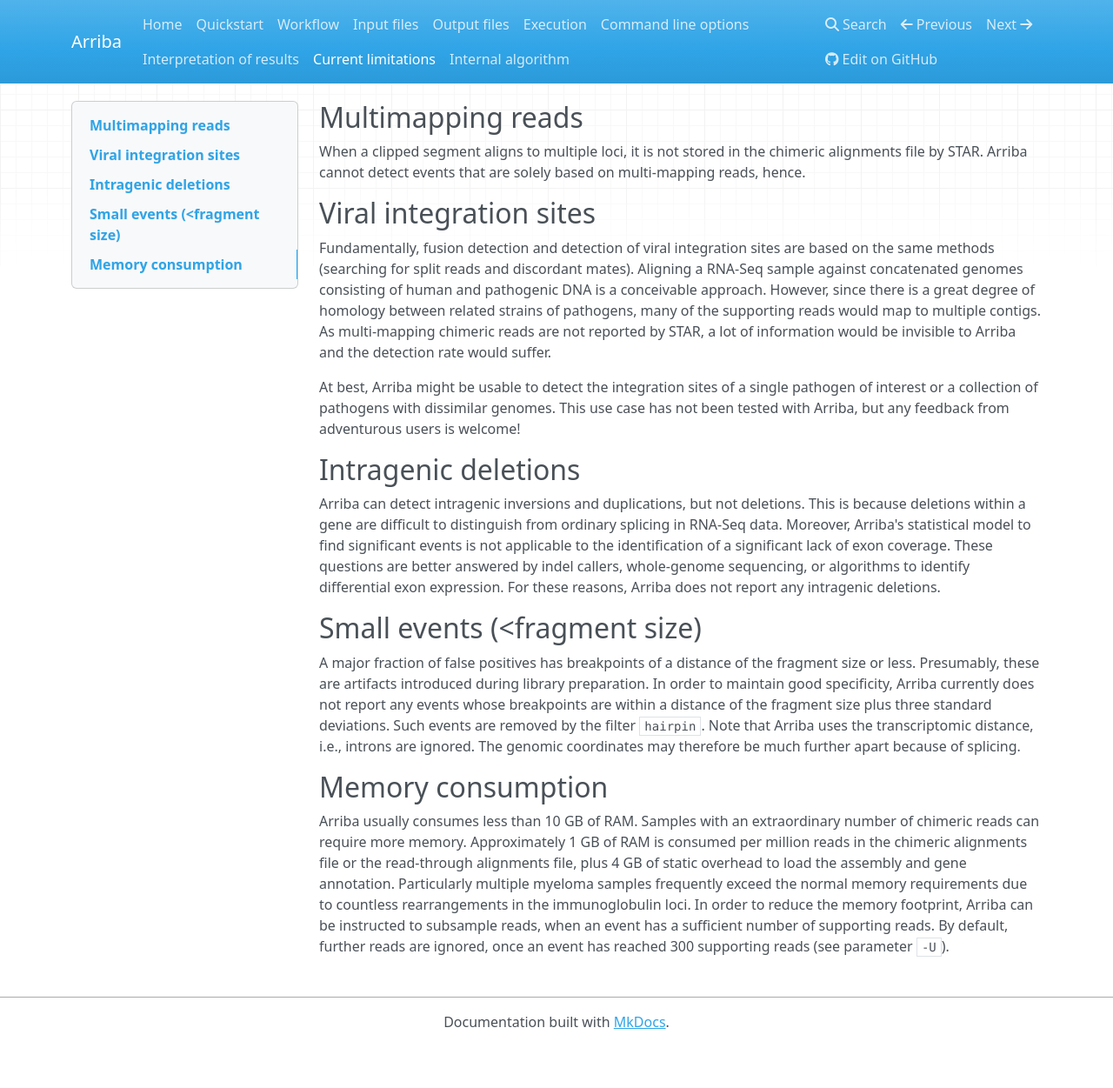
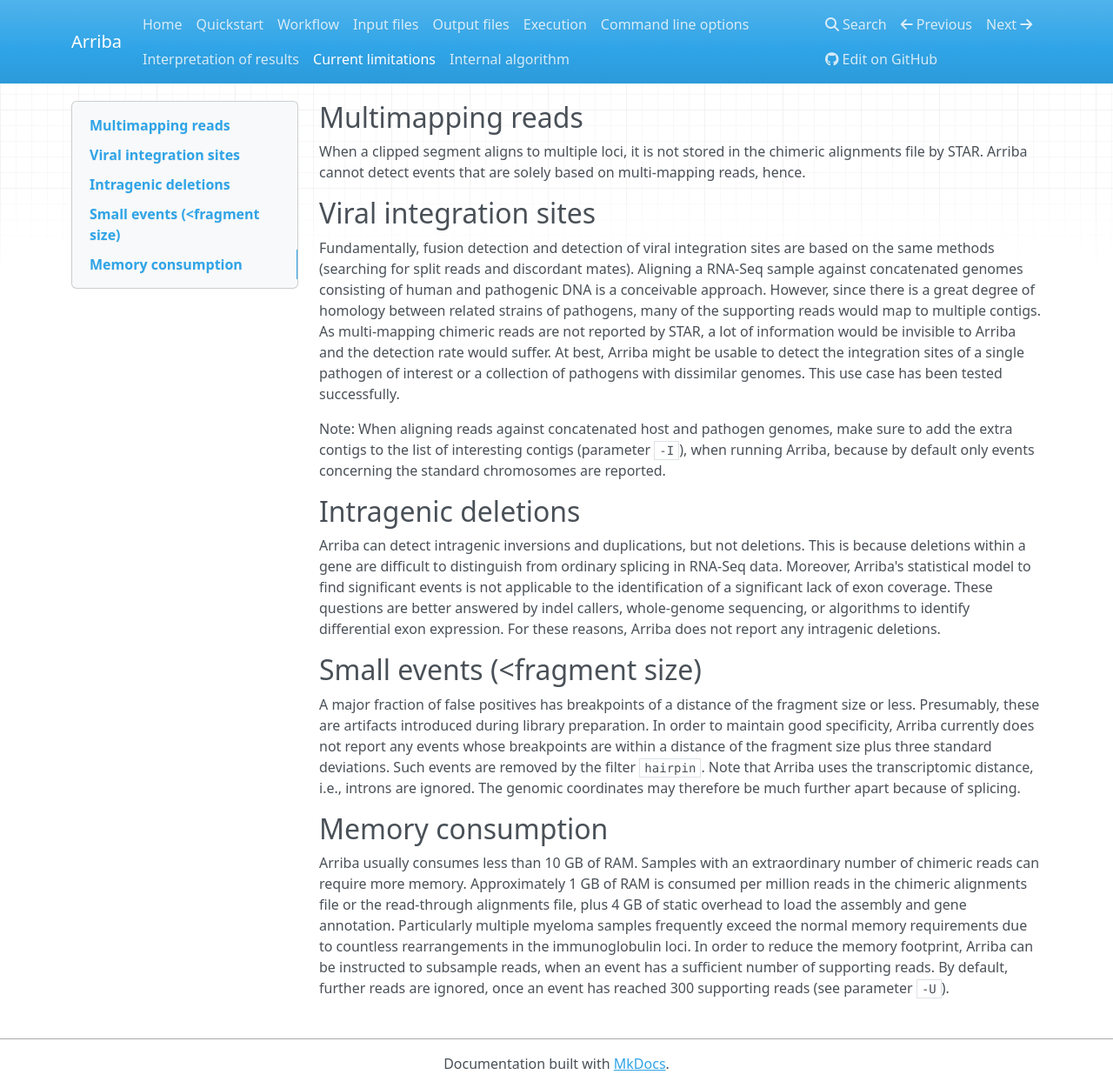
Before and after one commit to suhrig/arriba, an MkDocs documentation site: the page built from documentation/current-limitations.md, in a window 1280 px wide and 1251 px high. Shown: the whole window at 87% size. Built offline with MkDocs 1.6.1, drawn with Linux system fonts in a browser that asks for light colours; nearby versions of some CDN libraries; old or Windows-style settings are respelled for this version of MkDocs.

Commit message:
mention parameter -I in documentation for usage with concatenated host+pathogen genomes

```diff
--- a/documentation/current-limitations.md
+++ b/documentation/current-limitations.md
@@ -6,9 +6,9 @@
 Viral integration sites
 -----------------------
 
-Fundamentally, fusion detection and detection of viral integration sites are based on the same methods (searching for split reads and discordant mates). Aligning a RNA-Seq sample against concatenated genomes consisting of human and pathogenic DNA is a conceivable approach. However, since there is a great degree of homology between related strains of pathogens, many of the supporting reads would map to multiple contigs. As multi-mapping chimeric reads are not reported by STAR, a lot of information would be invisible to Arriba and the detection rate would suffer.
+Fundamentally, fusion detection and detection of viral integration sites are based on the same methods (searching for split reads and discordant mates). Aligning a RNA-Seq sample against concatenated genomes consisting of human and pathogenic DNA is a conceivable approach. However, since there is a great degree of homology between related strains of pathogens, many of the supporting reads would map to multiple contigs. As multi-mapping chimeric reads are not reported by STAR, a lot of information would be invisible to Arriba and the detection rate would suffer. At best, Arriba might be usable to detect the integration sites of a single pathogen of interest or a collection of pathogens with dissimilar genomes. This use case has been tested successfully.
 
-At best, Arriba might be usable to detect the integration sites of a single pathogen of interest or a collection of pathogens with dissimilar genomes. This use case has not been tested with Arriba, but any feedback from adventurous users is welcome!
+Note: When aligning reads against concatenated host and pathogen genomes, make sure to add the extra contigs to the list of interesting contigs (parameter `-I`), when running Arriba, because by default only events concerning the standard chromosomes are reported.
 
 Intragenic deletions
 --------------------
```
